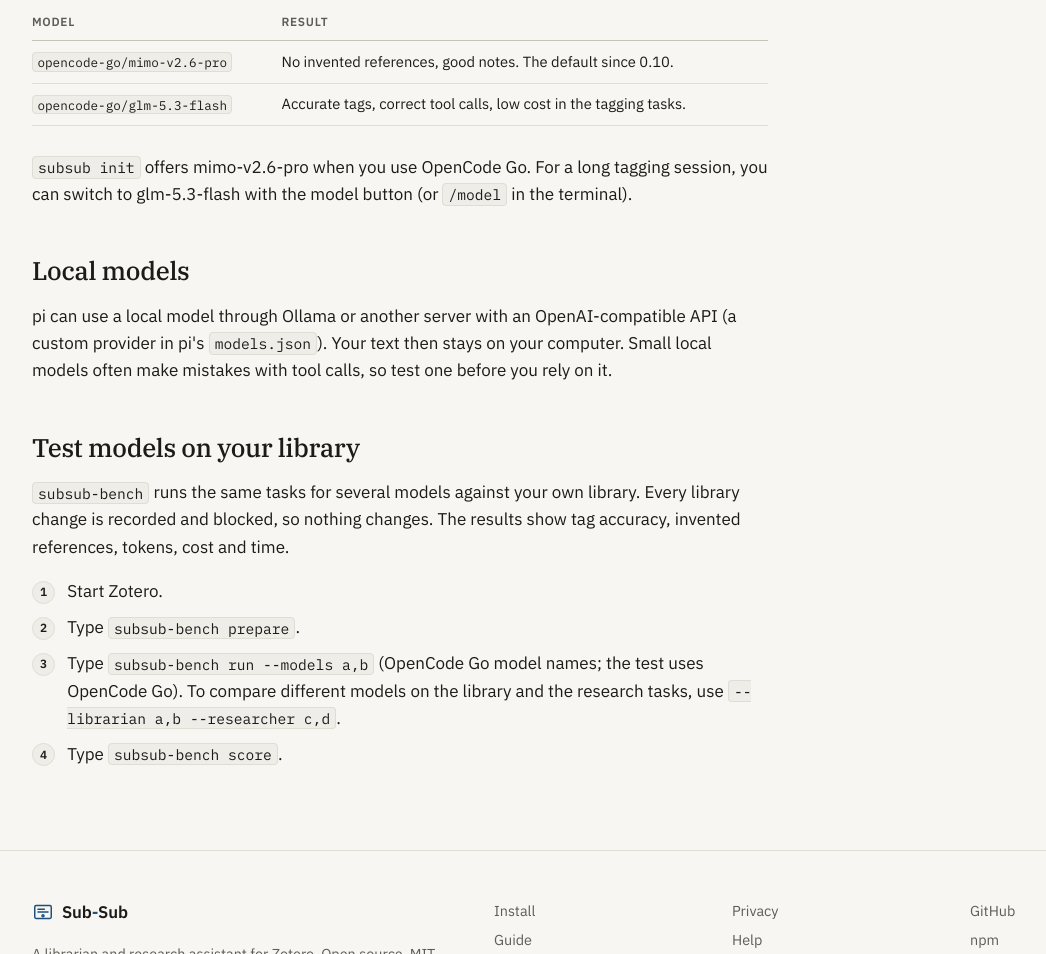
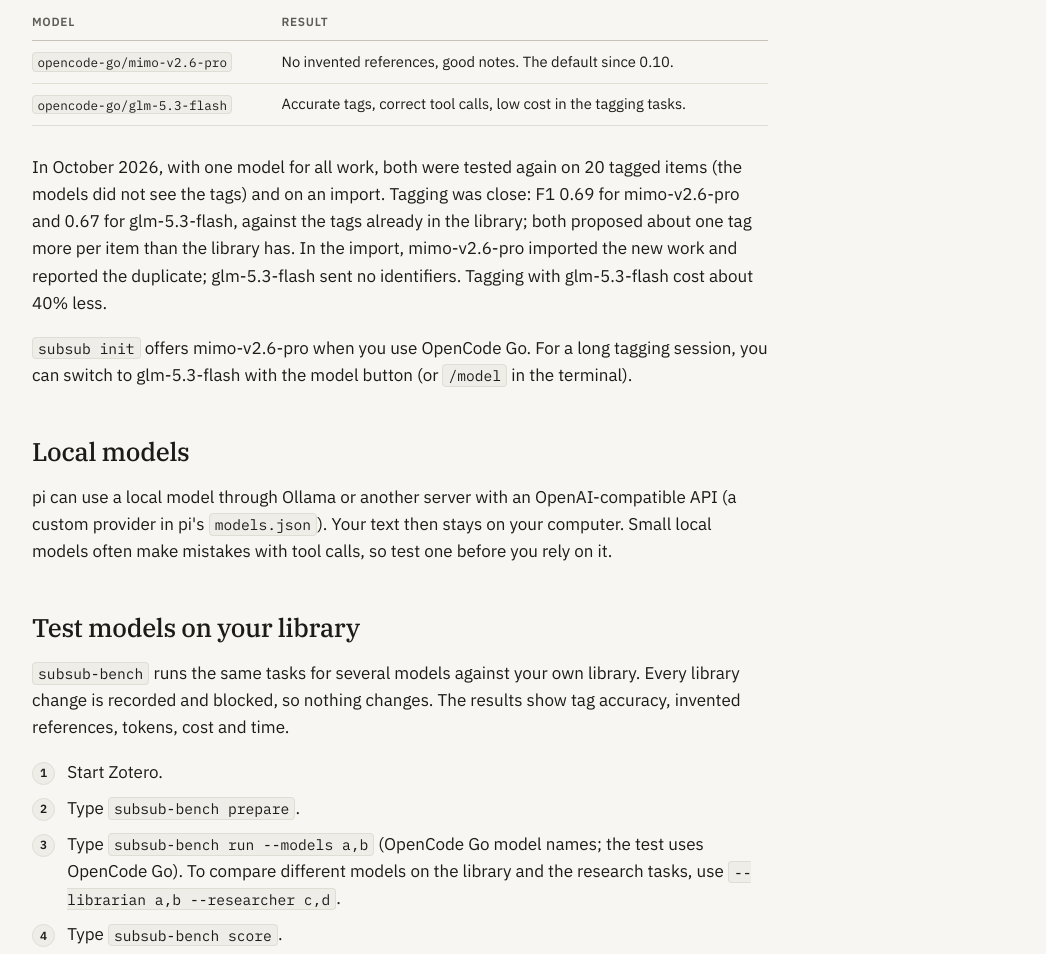
Before and after one commit to tiagojct/subsub, an Eleventy site: page site/src/models.md in a window 1280 px wide. Shown: the part 933-1887 px from the top of the page, without its empty margins (32-1078 px from the left). Built offline with nearby package versions, Linux system fonts and the light colour scheme; Eleventy itself is replaced by a stand-in of ours; files that its build step writes are made by us from their sources.

Commit message:
Models page: the October model test (tagging and import, one model)

```diff
--- a/site/src/models.md
+++ b/site/src/models.md
@@ -30,6 +30,8 @@
 | `opencode-go/mimo-v2.6-pro` | No invented references, good notes. The default since 0.10. |
 | `opencode-go/glm-5.3-flash` | Accurate tags, correct tool calls, low cost in the tagging tasks. |
 
+In October 2026, with one model for all work, both were tested again on 20 tagged items (the models did not see the tags) and on an import. Tagging was close: F1 0.69 for mimo-v2.6-pro and 0.67 for glm-5.3-flash, against the tags already in the library; both proposed about one tag more per item than the library has. In the import, mimo-v2.6-pro imported the new work and reported the duplicate; glm-5.3-flash sent no identifiers. Tagging with glm-5.3-flash cost about 40% less.
+
 `subsub init` offers mimo-v2.6-pro when you use OpenCode Go. For a long tagging session, you can switch to glm-5.3-flash with the model button (or `/model` in the terminal).
 
 ## Local models
```
